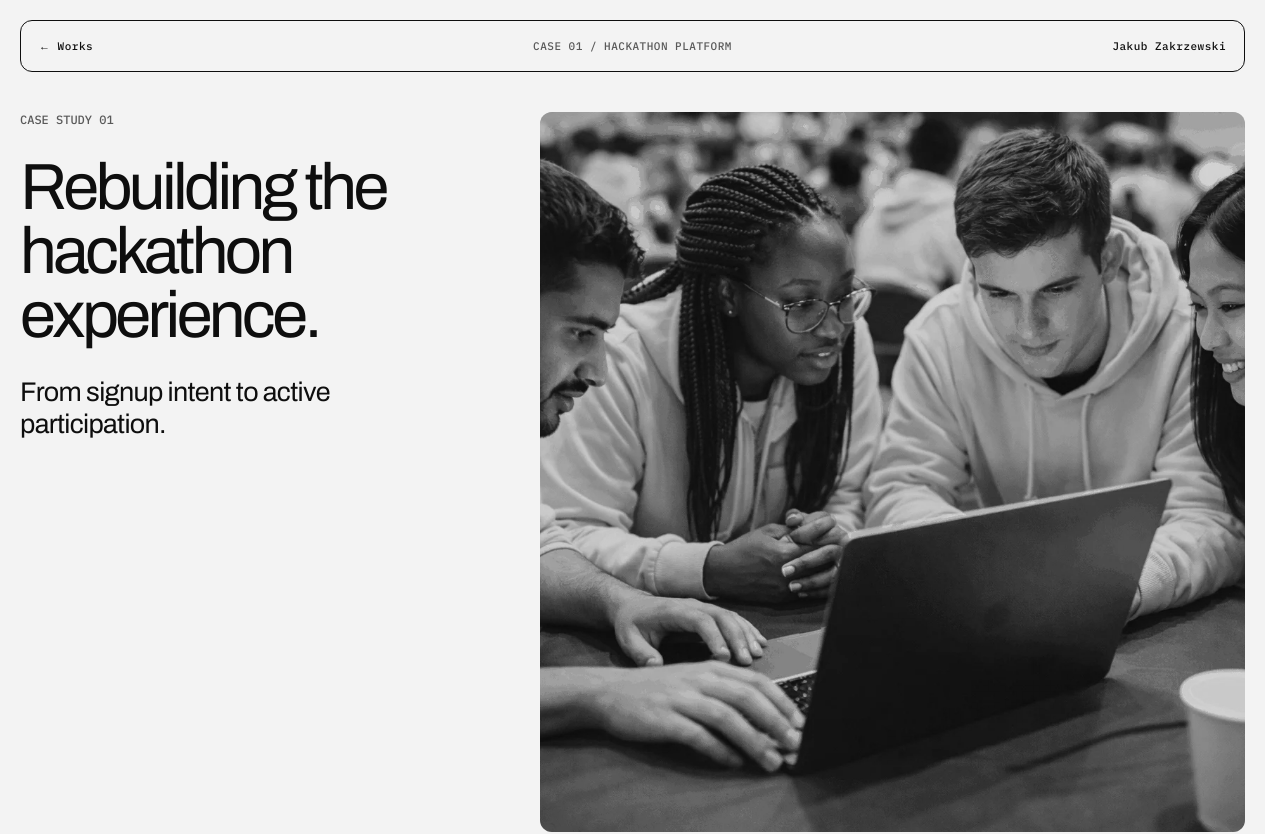
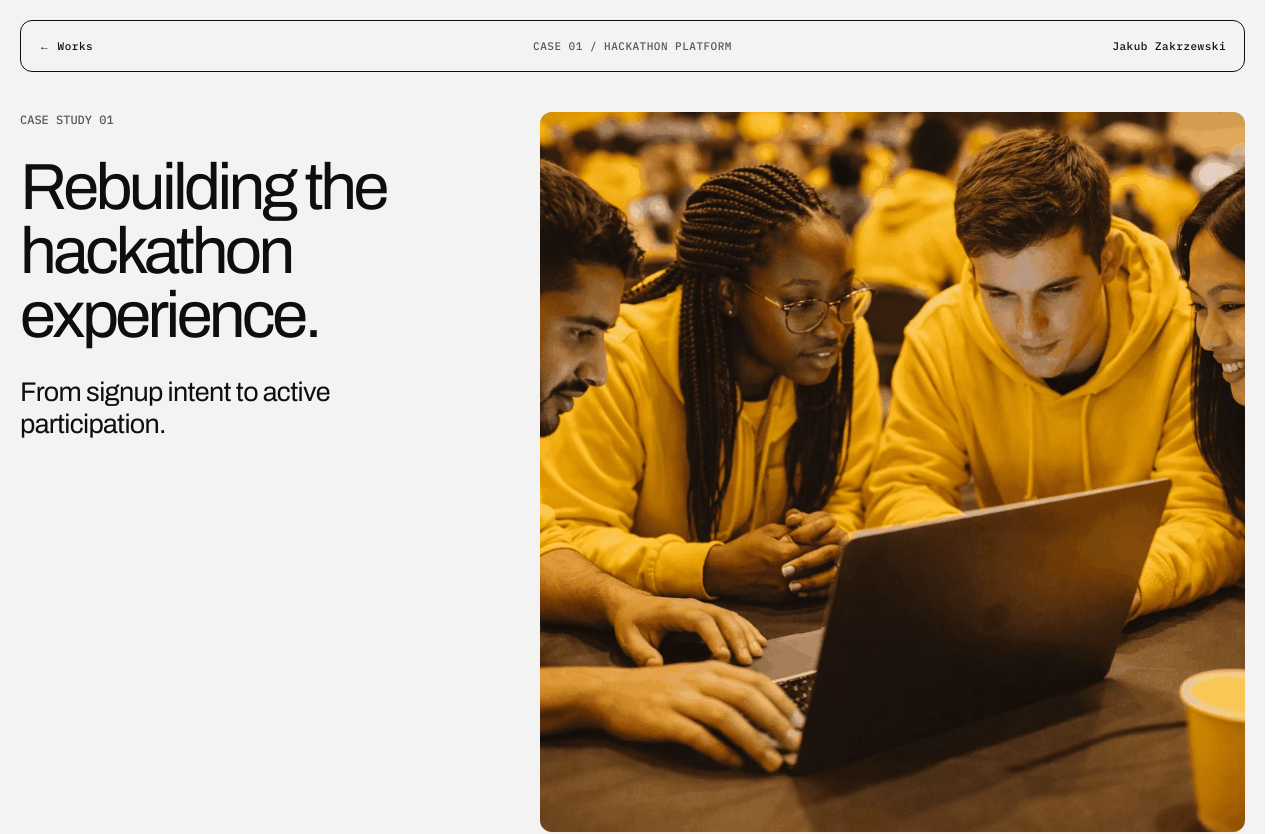
Before and after one commit to jzakrz/jakub-portfolio, a Next.js app: page /projects/hackathon in a window 1280 px wide. Shown: the top 834 px of the page. Built offline with nearby package versions, Linux system fonts and the light colour scheme.

Commit message:
style: restore full-color case study images

```diff
--- a/app/globals.css
+++ b/app/globals.css
@@ -2126,12 +2126,6 @@ html {
   object-fit: contain;
 }
 
-.hackathon-case__hero-image img,
-.hackathon-direction__image img,
-.hackathon-gallery img {
-  filter: grayscale(1);
-}
-
 .hackathon-case__caption {
   display: grid;
   gap: 12px;
@@ -2585,7 +2579,6 @@ html {
   object-fit: contain;
   border: 1px solid rgb(20 20 20 / 18%);
   border-radius: 20px;
-  filter: grayscale(1);
   box-shadow: 0 18px 40px rgb(0 0 0 / 12%);
   animation: image-viewer-media-in 240ms ease both;
 }
```
